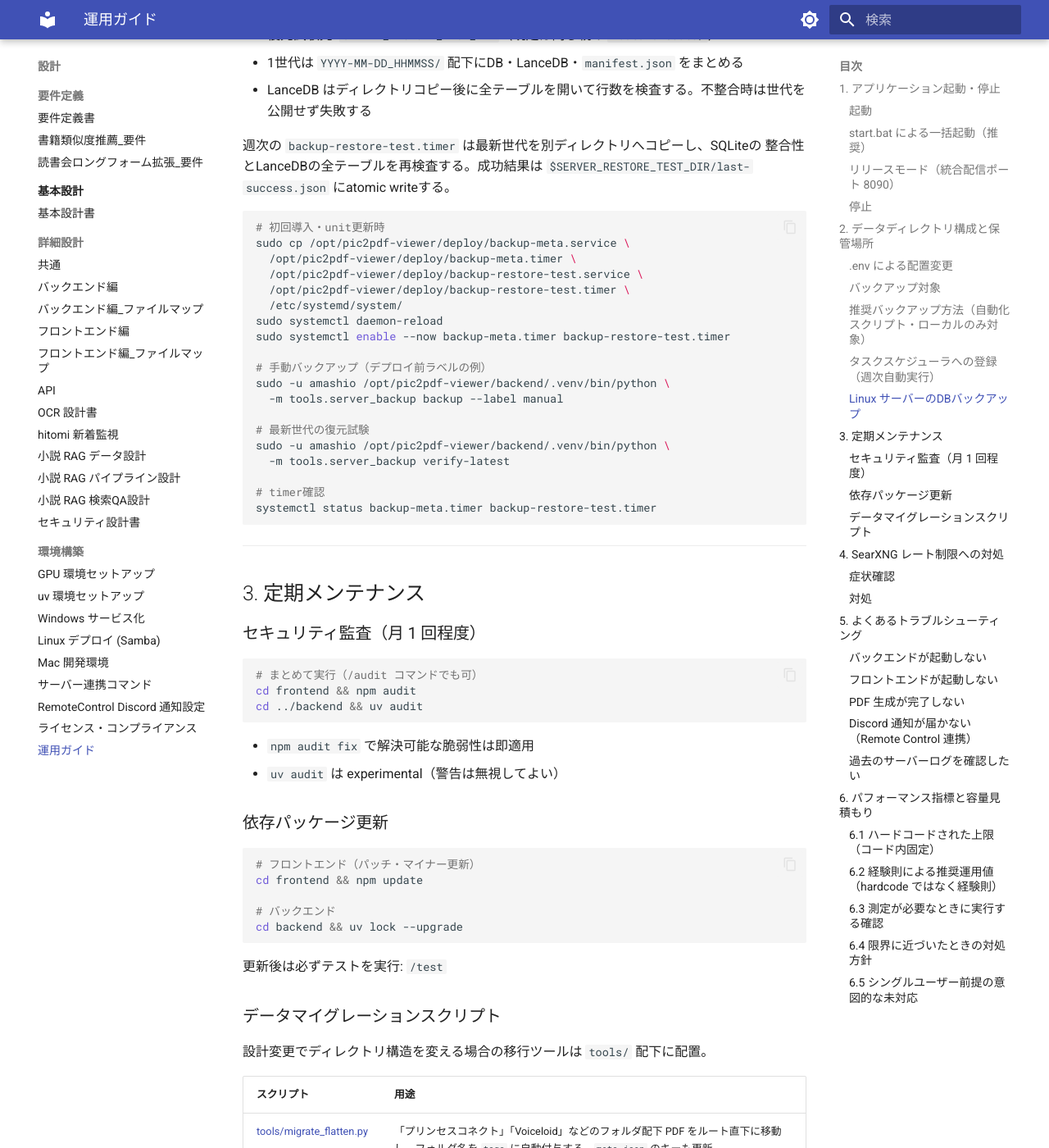
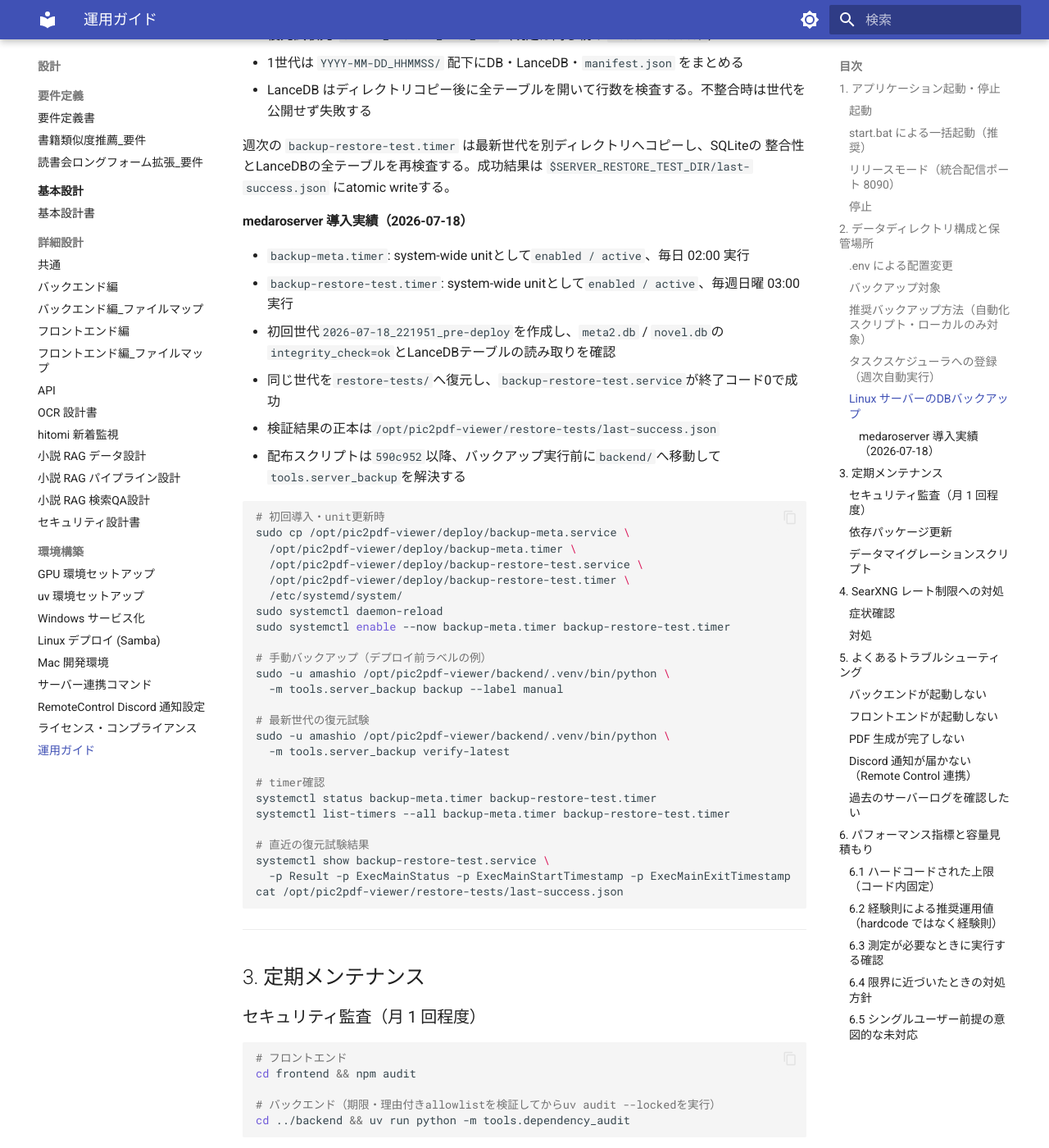
Before and after one commit to kkmmyr/Pic2PDF_Viewer, an MkDocs documentation site: the page built from docs/design/環境構築/運用ガイド.md, in a window 1280 px wide and 1400 px high, scrolled down 3369 px. Shown: the whole window at 82% size. Built offline with MkDocs 1.6.1 and Material for MkDocs 9.7.7, drawn with Linux system fonts in a browser that asks for light colours; some of the changed text lies outside the part shown.

Commit message:
docs(ops): record server backup deployment status
Document enabled timers, successful backup and restore verification, and the production dependency audit workflow.

Co-Authored-By: Codex GPT-5 <noreply@anthropic.com>

````diff
--- a/docs/design/環境構築/運用ガイド.md
+++ b/docs/design/環境構築/運用ガイド.md
@@ -130,6 +130,17 @@ SQLite をファイルコピーせず Online Backup API で保存し、保存直
 整合性とLanceDBの全テーブルを再検査する。成功結果は
 `$SERVER_RESTORE_TEST_DIR/last-success.json` にatomic writeする。
 
+#### medaroserver 導入実績（2026-07-18）
+
+- `backup-meta.timer`: system-wide unitとして`enabled / active`、毎日 02:00 実行
+- `backup-restore-test.timer`: system-wide unitとして`enabled / active`、毎週日曜 03:00 実行
+- 初回世代`2026-07-18_221951_pre-deploy`を作成し、`meta2.db` / `novel.db`の
+  `integrity_check=ok`とLanceDBテーブルの読み取りを確認
+- 同じ世代を`restore-tests/`へ復元し、`backup-restore-test.service`が終了コード0で成功
+- 検証結果の正本は`/opt/pic2pdf-viewer/restore-tests/last-success.json`
+- 配布スクリプトは`590c952`以降、バックアップ実行前に`backend/`へ移動して
+  `tools.server_backup`を解決する
+
 ```bash
 # 初回導入・unit更新時
 sudo cp /opt/pic2pdf-viewer/deploy/backup-meta.service \
@@ -150,6 +161,12 @@ sudo -u amashio /opt/pic2pdf-viewer/backend/.venv/bin/python \
 
 # timer確認
 systemctl status backup-meta.timer backup-restore-test.timer
+systemctl list-timers --all backup-meta.timer backup-restore-test.timer
+
+# 直近の復元試験結果
+systemctl show backup-restore-test.service \
+  -p Result -p ExecMainStatus -p ExecMainStartTimestamp -p ExecMainExitTimestamp
+cat /opt/pic2pdf-viewer/restore-tests/last-success.json
 ```
 
 ---
@@ -159,13 +176,16 @@ systemctl status backup-meta.timer backup-restore-test.timer
 ### セキュリティ監査（月 1 回程度）
 
 ```bash
-# まとめて実行（/audit コマンドでも可）
+# フロントエンド
 cd frontend && npm audit
-cd ../backend && uv audit
+
+# バックエンド（期限・理由付きallowlistを検証してからuv audit --lockedを実行）
+cd ../backend && uv run python -m tools.dependency_audit
 ```
 
 - `npm audit fix` で解決可能な脆弱性は即適用
-- `uv audit` は experimental（警告は無視してよい）
+- ONNX / Torchの受容済み脆弱性は`security/uv-audit-allowlist.toml`だけで管理する
+- allowlistの期限切れ・理由欠落・未受容脆弱性は監査失敗として扱う（現行期限: 2026-10-18）
 
 ### 依存パッケージ更新
 
````
Also changed, not shown: docs/design/詳細設計/セキュリティ設計書.md (+4 -0 lines), docs/design/詳細設計/詳細設計書_バックエンド編.md (+1 -1 lines), docs/log/変更履歴.md (+3 -0 lines), docs/log/計画/リファクタリング計画書.md (+1 -1 lines).
